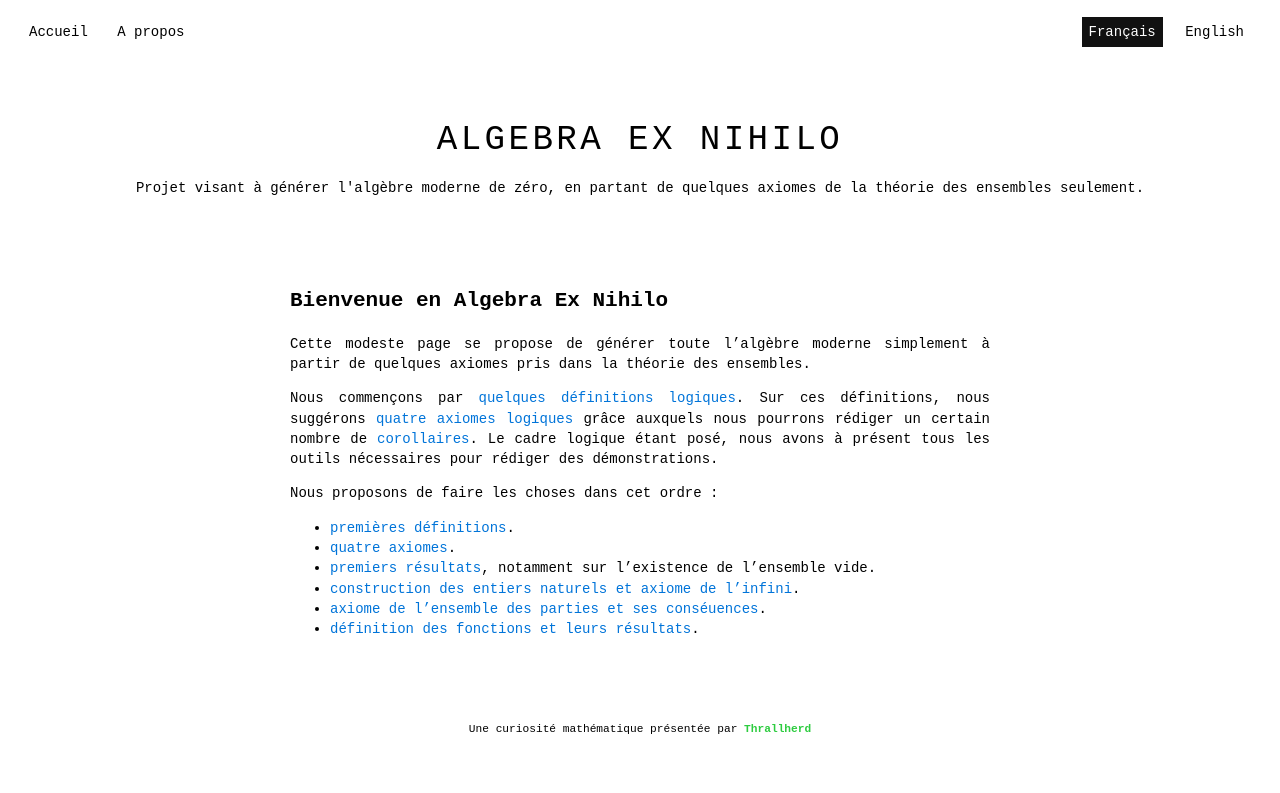
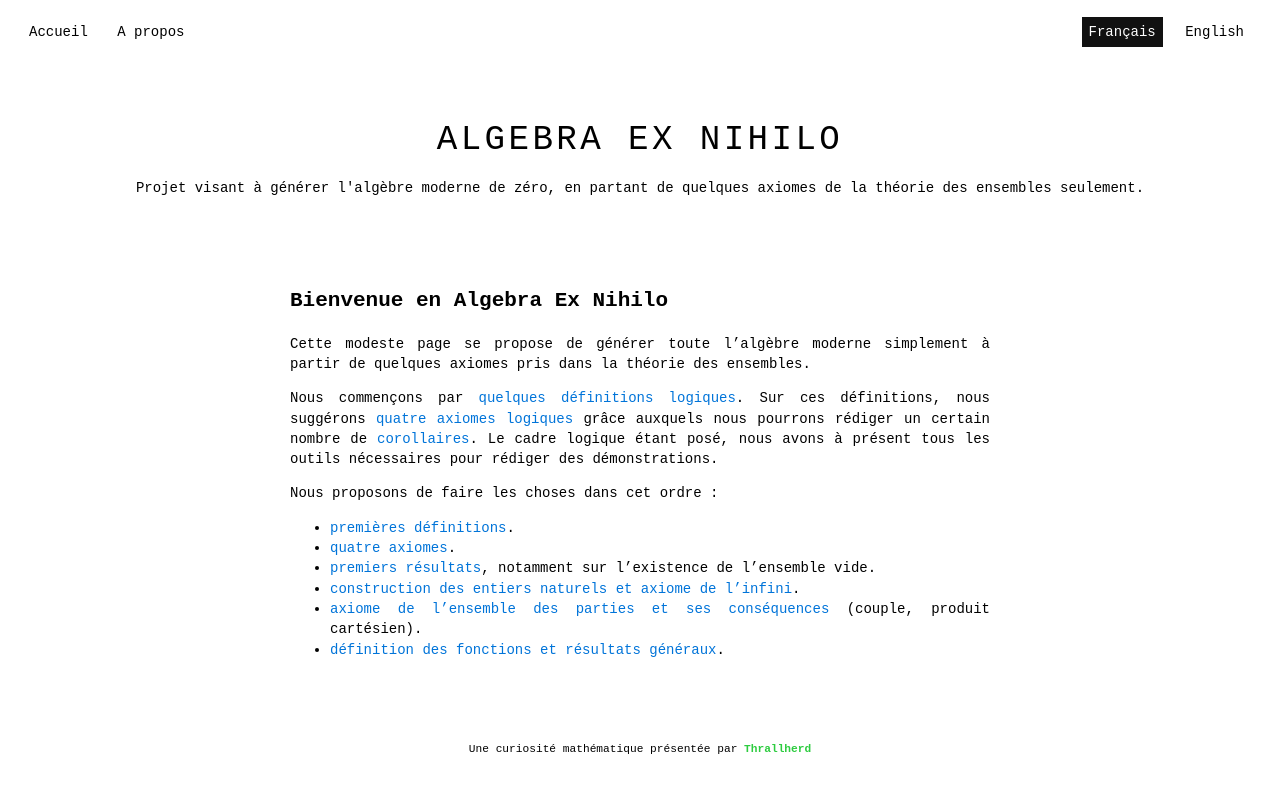
Before and after one commit to Thrallherd/AlgebraExNihilo, a Jekyll site: the page built from index.md, in a window 1280 px wide. Shown: the top 793 px of the page. Built offline with Jekyll 4.4.1, drawn with Linux system fonts in a browser that asks for light colours.

Commit message:
Update index.md

```diff
--- a/index.md
+++ b/index.md
@@ -17,5 +17,5 @@ Nous proposons de faire les choses dans cet ordre :
 * [quatre axiomes](set_axm.md).
 * [premiers résultats](set_res1.md), notamment sur l'existence de l'ensemble vide.
 * [construction des entiers naturels et axiome de l'infini](set_res2.md).
-* [axiome de l'ensemble des parties et ses conséuences](set_res3.md).
-* [définition des fonctions et leurs résultats](set_res4.md).
+* [axiome de l'ensemble des parties et ses conséquences](set_res3.md) (couple, produit cartésien).
+* [définition des fonctions et résultats généraux](set_res4.md).
```
